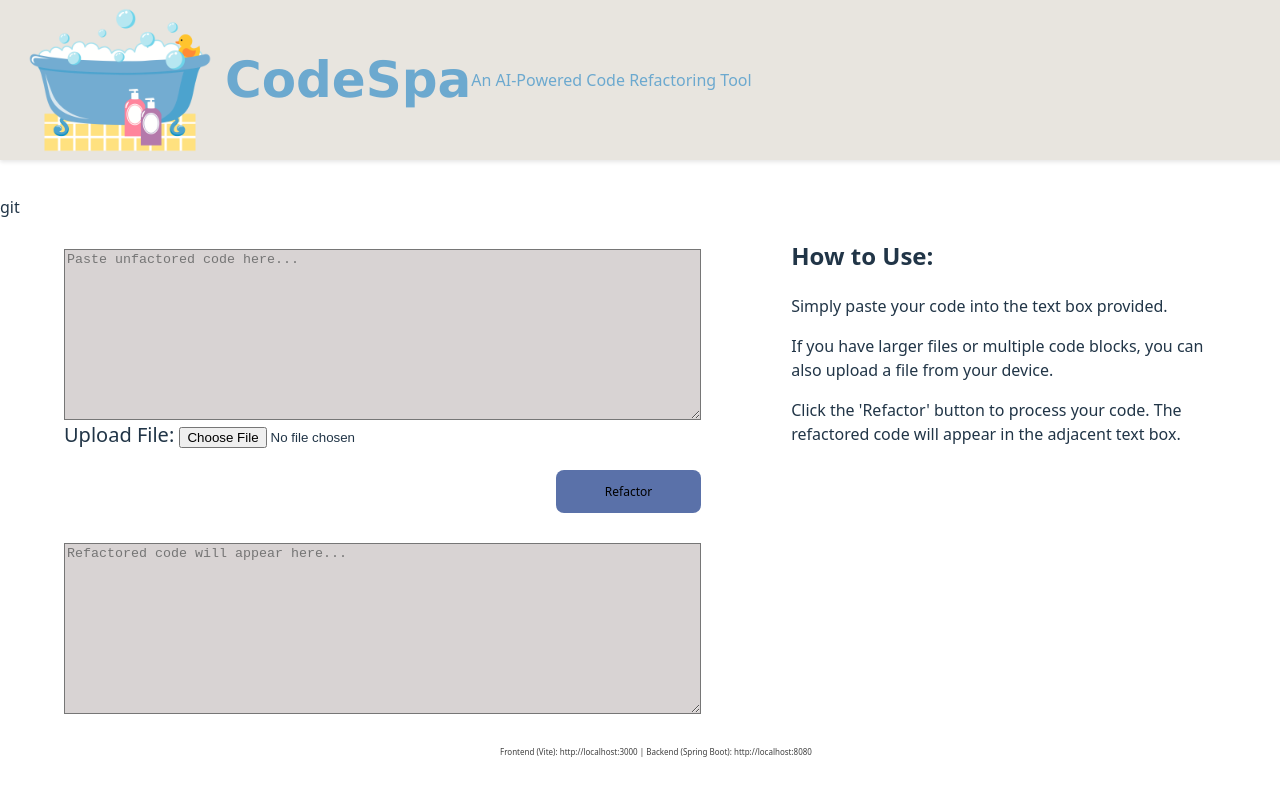
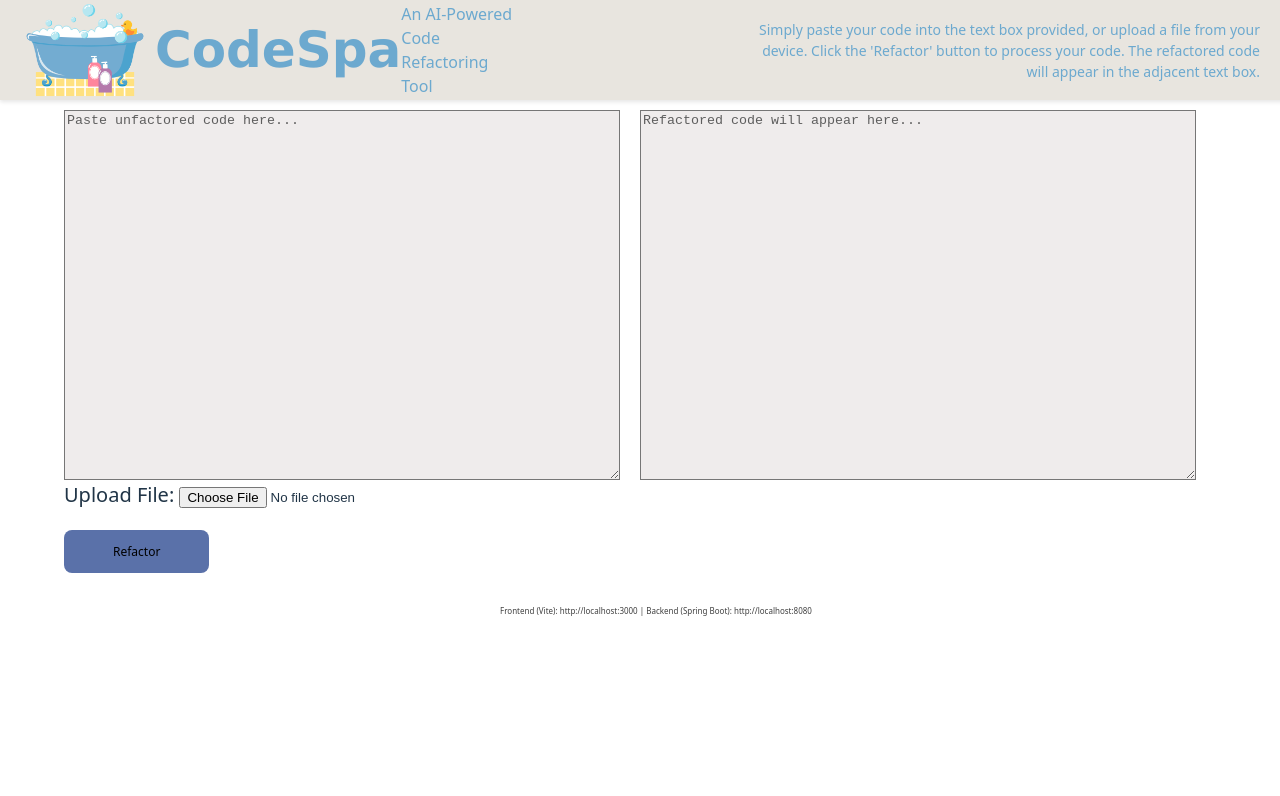
Before and after one commit to kirim13/CodeSpa, a React (Vite) app in the folder frontend/: page / in a window 1280 px wide. Shown: the top 796 px of the page. Built offline with nearby package versions, Linux system fonts and the light colour scheme; no server answers.

Commit message:
style changes

```diff
--- a/frontend/src/App.css
+++ b/frontend/src/App.css
@@ -3,7 +3,10 @@
 }
 
 .App {
-  padding-top: 160px;
+  padding-top: 80px;
+  min-height: 100vh;
+  display: flex;
+  flex-direction: column;
 }
 
 .main {
@@ -16,19 +19,23 @@
 
 .box-button {
   display: flex;
-  width: 60%;
+  width: 100%;
   align-items: flex-end;
-  flex-direction: column;
+  flex-wrap: wrap;
 }
 
 .TextBox {
   width: 100%;
+  height: 370px;
   margin-top: 30px;
+  padding-right: 20px;
+  flex: 1;
 }
 
 .input-box {
+  height: 370px;
   width: 100%;
-  background-color: rgb(216, 211, 211);
+  background-color: rgb(239, 236, 236);
 }
 
 .refactor-button {
@@ -36,22 +43,19 @@
   padding: 1em 4em;
   margin-top: 20px;
   background-color: rgb(90, 113, 169);
+  order: 2;
 }
 
 .file-upload {
   width: 100%;
   text-align: left;
   font-size: 20px;
+  order: 1;
 }
 
-.sidebar {
-  width: 40%;
-  padding-left: 10px;
-}
-
-.left-description {
-  width: 100%;
-  text-align: left;
+::placeholder {
+  color: rgb(94, 94, 94);
+  opacity: 1;
 }
 
 .read-the-docs {
--- a/frontend/src/App.jsx
+++ b/frontend/src/App.jsx
@@ -31,10 +31,29 @@ function App() {
     setLoading(false)
   }
 
+  const handleInputChange = (e) => {
+    setInputText(e.target.value);
+    e.target.style.height = 'auto';
+    e.target.style.height = e.target.scrollHeight + 'px';
+  };
+
+  useEffect(() => {
+    const outputTextarea = document.querySelector('.output-box');
+    if (outputTextarea) {
+      outputTextarea.style.height = 'auto';
+      outputTextarea.style.height = outputTextarea.scrollHeight + 'px';
+    }
+  }, [outputText]);
+
   return (
 
-    <div className="App">git
+    <div className="App">
       <Header />
+      <div className='sidebar'>
+          <div className='description'>
+
+          </div>
+        </div>
       <div className='main'>
         <div className="box-button">
           <div className='TextBox'>
@@ -66,7 +85,7 @@ function App() {
           </div>
 
         </div>
-        <div className='sidebar'>
+        {/* <div className='sidebar'>
           <div className='left-description'>
             <h2>How to Use:</h2>
             <p>
@@ -79,7 +98,7 @@ function App() {
               Click the 'Refactor' button to process your code. The refactored code will appear in the adjacent text box.
             </p>
           </div>
-        </div>
+        </div> */}
 
       </div>
       <p className="read-the-docs">
--- a/frontend/src/components/Header.css
+++ b/frontend/src/components/Header.css
@@ -1,6 +1,6 @@
 .top-bar {
   width: 100%;
-  height: 160px;
+  height: 100px;
   background-color: #e8e5df;
   color: rgb(108, 169, 207);
   position: fixed;
@@ -20,7 +20,7 @@
 }
 
 .website-logo {
-  height: 200px;
+  height: 130px;
   margin-right: 5px;
 }
 
@@ -36,3 +36,11 @@
   text-decoration: none;
   margin-left: 20px;
 }
+
+.how-to{
+  text-align: right;
+  font-size: 14px;
+  padding-left: 200px;
+  padding-right: 20px;
+  margin: 0 20px;
+}
--- a/frontend/src/components/Header.jsx
+++ b/frontend/src/components/Header.jsx
@@ -12,7 +12,10 @@ function Header() {
         <span className="website-name">CodeSpa</span>
       </div>
       <span className="website-description">An AI-Powered Code Refactoring Tool</span>
-
+      <div className="how-to">
+            <p>Simply paste your code into the text box provided, or upload a file from your device. Click the 'Refactor' button to process your code. The refactored code will appear in the adjacent text box.
+            </p>
+      </div>
     </header>
   );
 }
```
